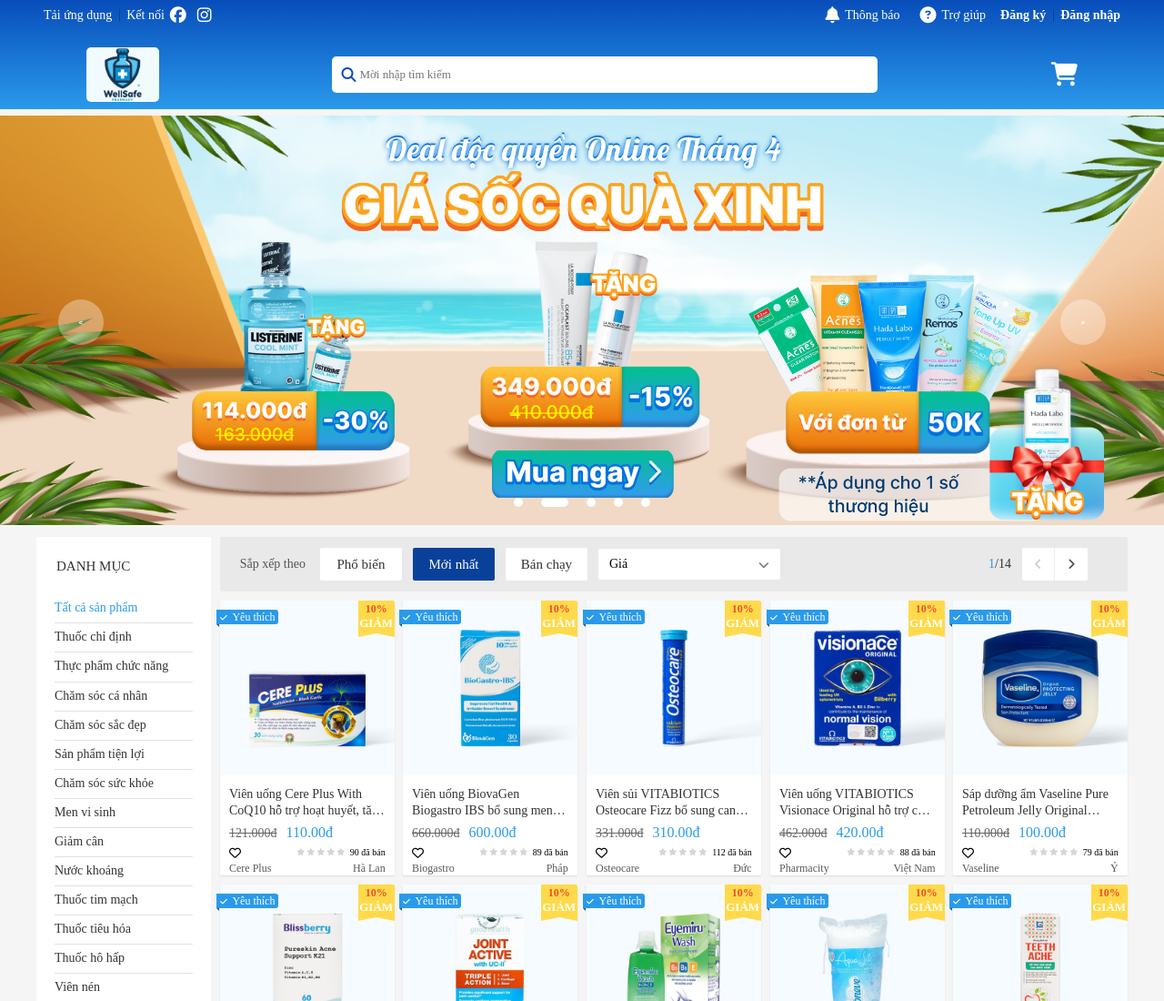
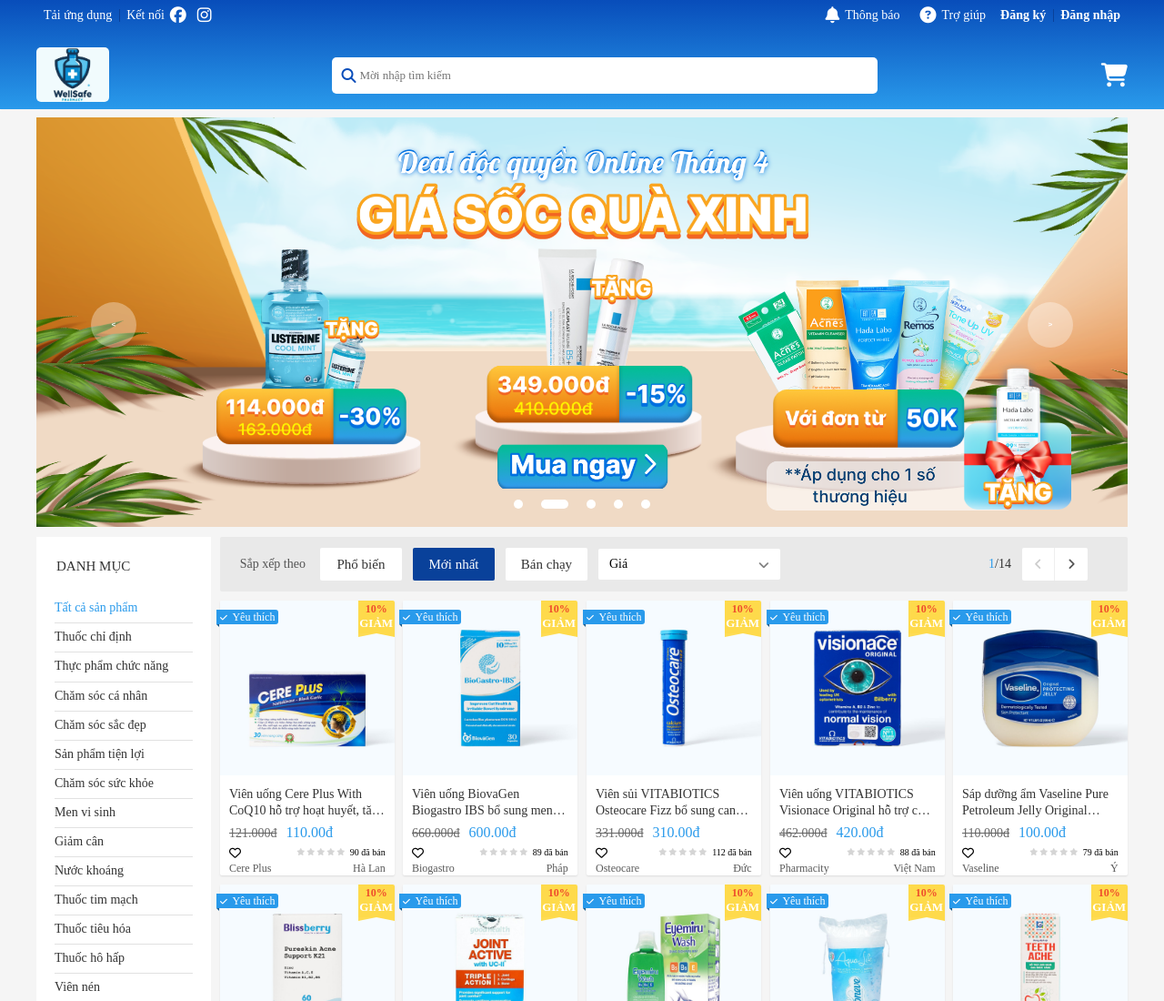
Before and after one commit to Le-Hai-Dang/WellsafePharmacy, a plain HTML site: page index.html in a window 1280 px wide. Shown: the top 1100 px of the page at 91% size. Drawn offline with nearby package versions, Linux system fonts and the light colour scheme.

Commit message:
update ver2

```diff
--- a/assets/css/main.css
+++ b/assets/css/main.css
@@ -1,6 +1,8 @@
 .header{
 	height: 120px;
+
 	background-image: linear-gradient(0, #299aeb, #084dba) ;
+	margin: auto;
 }
 .header__navbar{
 	display: flex;
@@ -404,7 +406,17 @@
 	}
 }
 /*Begin: header container */
+.item-center{
+	display: flex;
+	max-width: 100%;
+	justify-content: center;
+}
 .items{
+display: flex;
+
+justify-content:space-between;
+align-items: center;
+width: 1200px;
 padding-top: 12px;
 }
 .items__logo{
@@ -447,16 +459,12 @@
 font-size: 26px;
 cursor: pointer;
 }
-.items{
-	display: flex;
-	align-items: center;
-	justify-content:space-around;
 
-}
 /* End: header container */
 /* Begin: slider */
 .slider{
-	width: 100%;
+
+	width: 1200px;
     max-width: 100vw;
     height: 450px;
     margin: auto;
@@ -476,7 +484,7 @@
     transition: 1s;
 }
 .slider .list img{
-    width: 1600px;
+    width: 1200px;
     max-width: 100vw;
     height: 100%;
     object-fit: cover;
--- a/index.html
+++ b/index.html
@@ -100,8 +100,12 @@
 					</ul>
 				</nav>
 			</div>
+			<div class="item-center">
 				<div class="items">
+					<div class="logo">
 						<img src="./assets/img/logo/logo.jpg" alt="Wellsafe Pharmacy" class="items__logo">
+					</div>
+
 					<div class="items__search">
 
 					<input type="text" class="items__search-text" placeholder="Mời nhập tìm kiếm">
@@ -113,6 +117,8 @@
 
 					</div>
 				</div>
+			</div>
+
 			<!--Begin: Slider-->
 			<div class="slider">
 				<div class="list">
```
Lines whose indentation alone changed are shown as unchanged.
